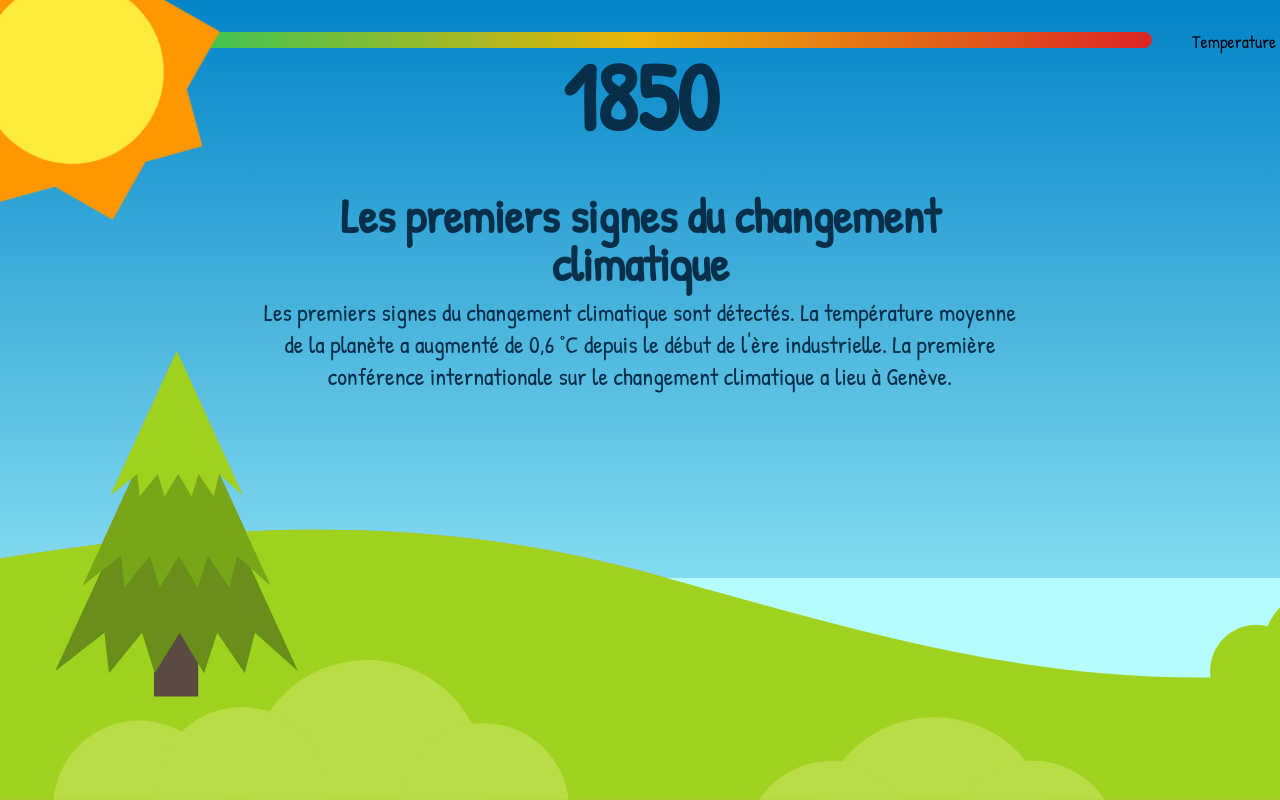
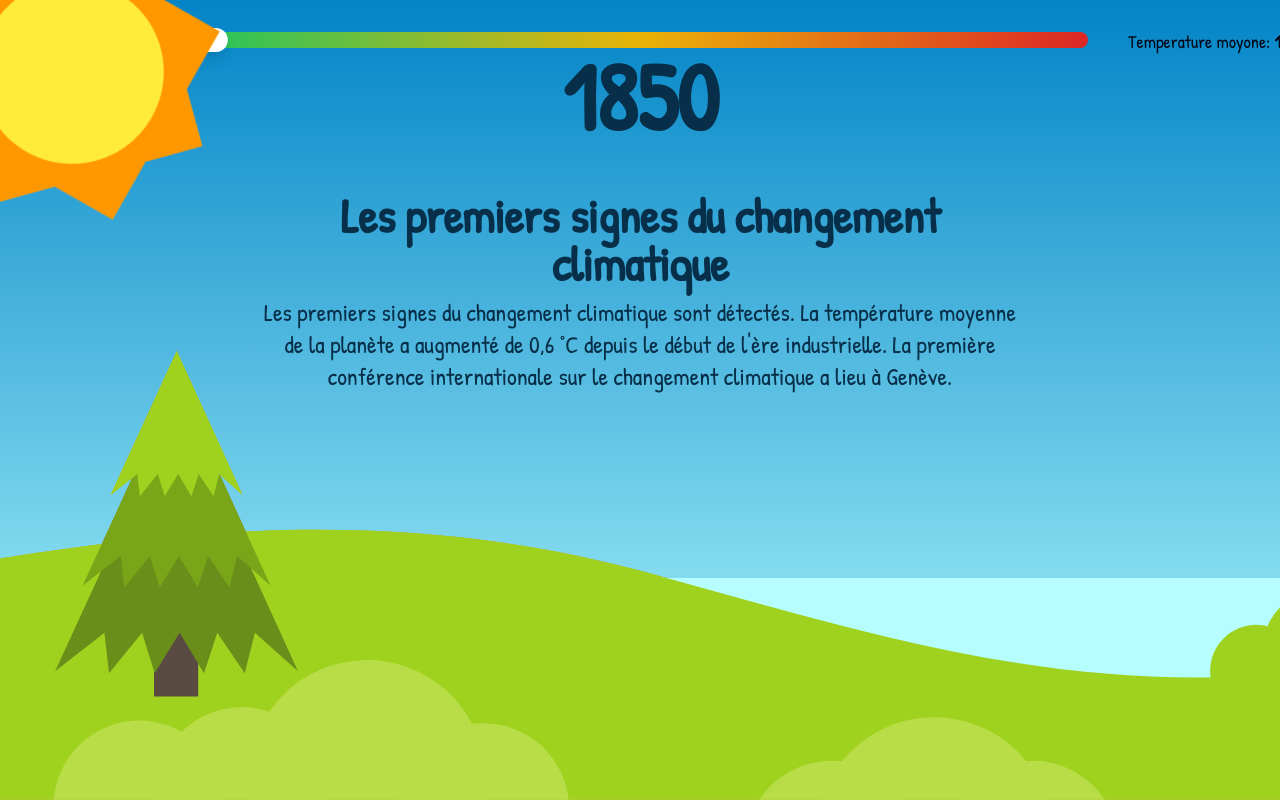
Before and after one commit to stormynight9/jeu-themes, a Next.js app: page / in a window 1280 px wide. Built offline with nearby package versions, Linux system fonts and the light colour scheme.

Commit message:
Update max width of high temperature track

```diff
--- a/src/components/high-temperature.tsx
+++ b/src/components/high-temperature.tsx
@@ -75,7 +75,7 @@ const HighTemperature = () => {
                 renderTrack={({ props, children }) => (
                     <div
                         {...props}
-                        className='relative mx-auto mt-8 h-4 w-full max-w-5xl rounded-full bg-gradient-to-r from-green-500 via-yellow-500 to-red-600'
+                        className='relative mx-auto mt-8 h-4 w-full max-w-4xl rounded-full bg-gradient-to-r from-green-500 via-yellow-500 to-red-600'
                     >
                         {children}
                         <p className='absolute -right-60 -top-1 text-lg'>
```
